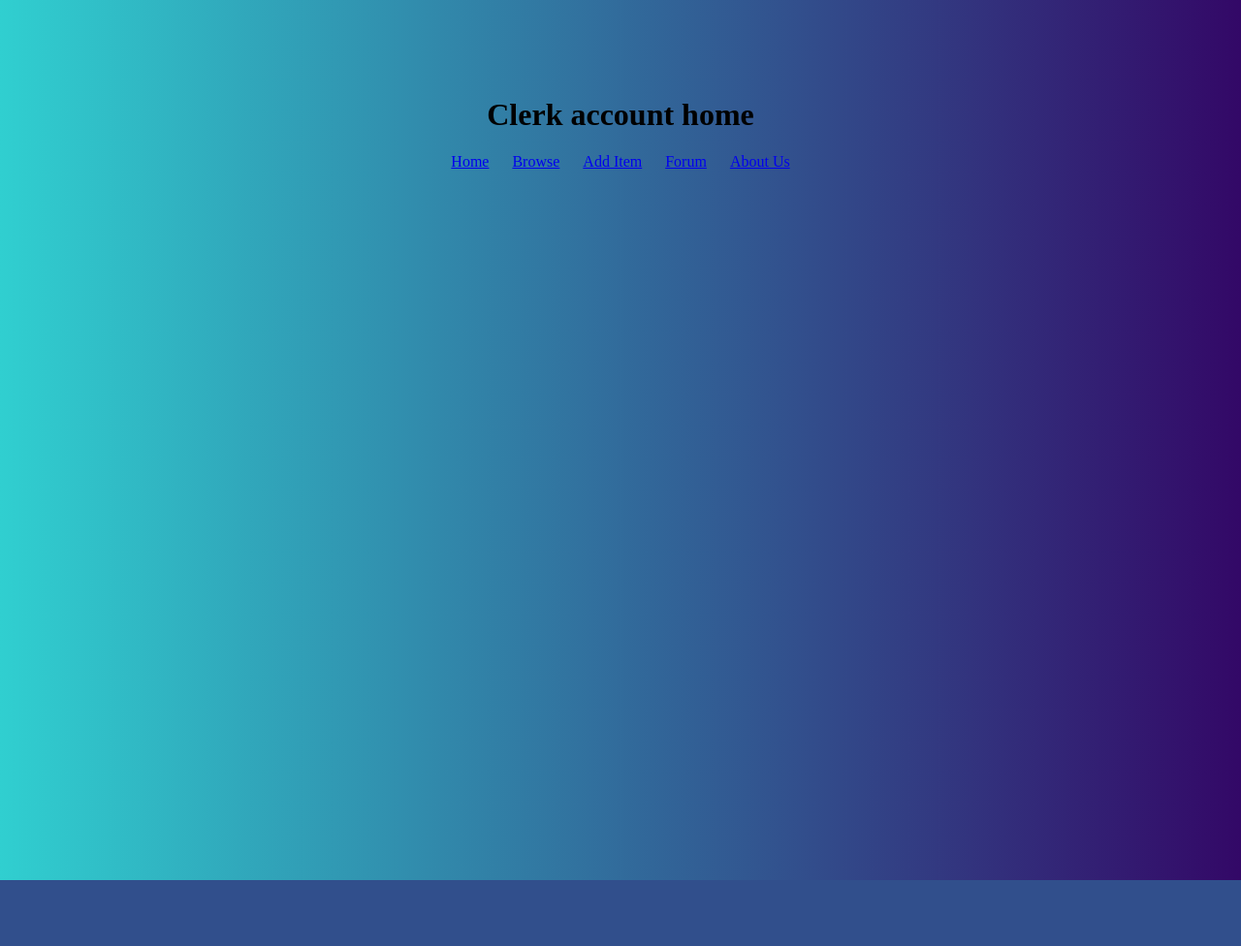
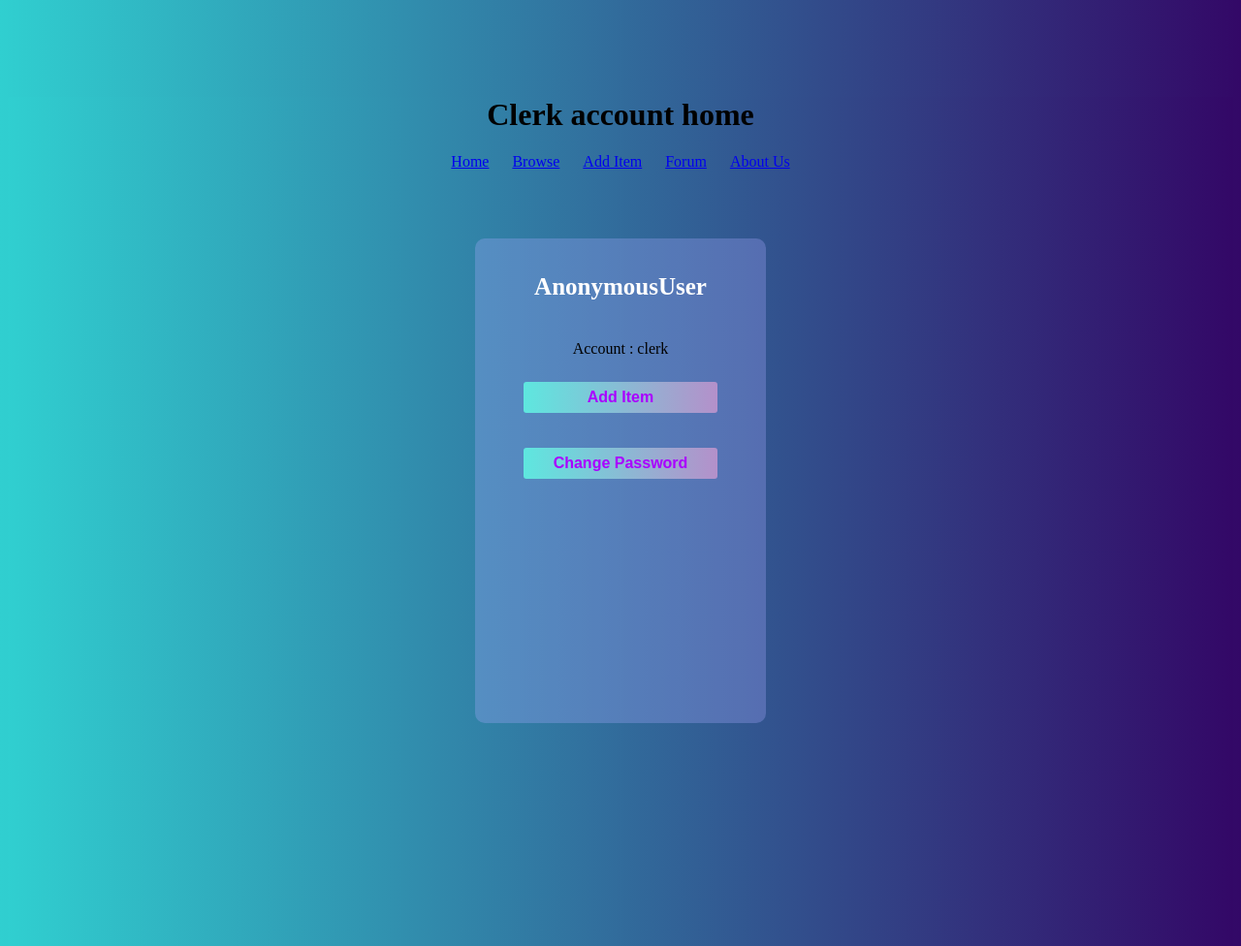
Before and after one commit to CSC322TeamE/online-computer-store-project, a Django app: template onlineComputerStoreProject/onlineComputerStore/templates/clerk.html in a window 1280 px wide. Shown: the whole page at 97% size. Before the commit the page ends 908 px from the top, so only its background shows below. Run offline with Django 3.2, Linux system fonts and the light colour scheme; the template is opened without the code that fills it, so the values that code supplies are empty.

Commit message:
simple version of manager and clerk information page
simple version of manager and clerk information page

```diff
--- a/onlineComputerStoreProject/onlineComputerStore/templates/clerk.html
+++ b/onlineComputerStoreProject/onlineComputerStore/templates/clerk.html
@@ -1,5 +1,5 @@
 {% load static %}
-<link rel="stylesheet" href="{% static 'css/index.css' %}">
+<link rel="stylesheet" href="{% static 'css/userinfo.css' %}">
 <!DOCTYPE html>
 <html lang="en" >
 <head>
@@ -15,6 +15,34 @@
     <a href="/addItem">Add Item</a>
     <a href="/forum">Forum</a>
     <a href="/aboutus">About Us</a>
+
+
+<div class="wrap">
+			<div class="UserInform-wrap">
+				<div class="login-title">
+					{{ user }}
+				</div>
+
+                <div class="login-form">
+                    <p style="margin: 5px 0">Account : clerk</p>
+
+
+                </div>
+                 <form class="login-form" action="/addItem/" >
+                     <input type="submit" name="addItem" value="Add Item" class="register-submit"/>
+				</form>
+
+                  <form class="login-form" action="/changePassword/" method="post" >
+                       {% csrf_token %}
+                     <input type="submit" name="Change Password" value="Change Password" class="register-submit"/>
+				</form>
+
+
+
+
+
+			</div>
+		</div>
 </div>
 </body>
 </html>
```
Also changed, not shown: onlineComputerStoreProject/onlineComputerStore/models.py (+7 -1 lines), onlineComputerStoreProject/onlineComputerStore/templates/manager.html (+30 -1 lines), onlineComputerStoreProject/db.sqlite3.
